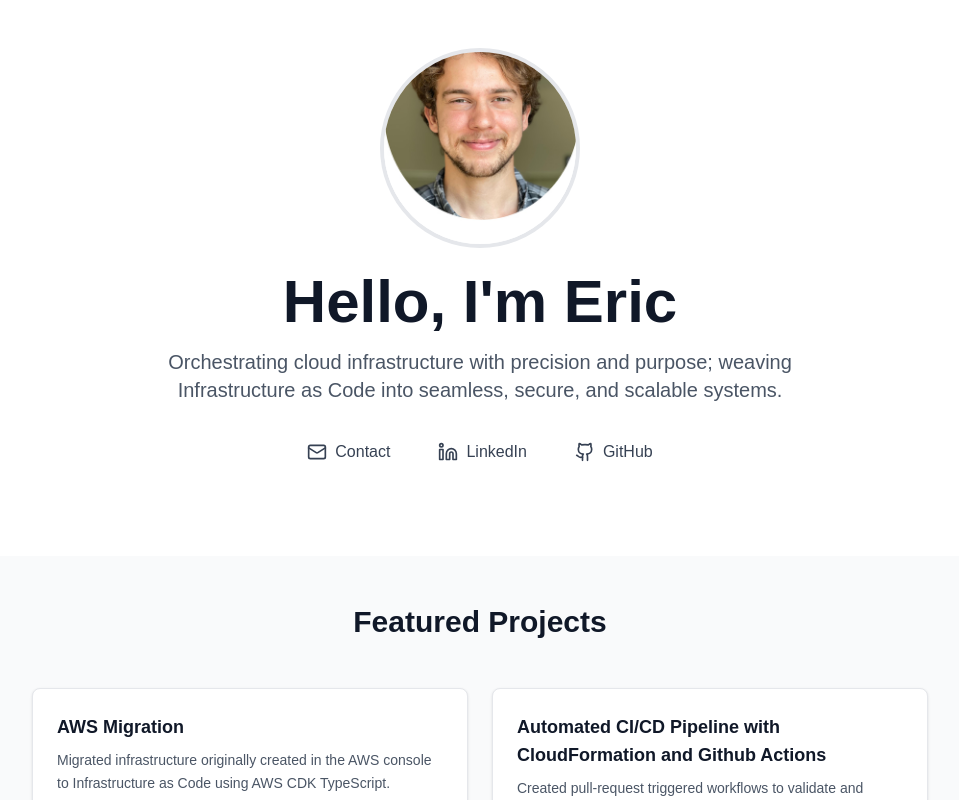
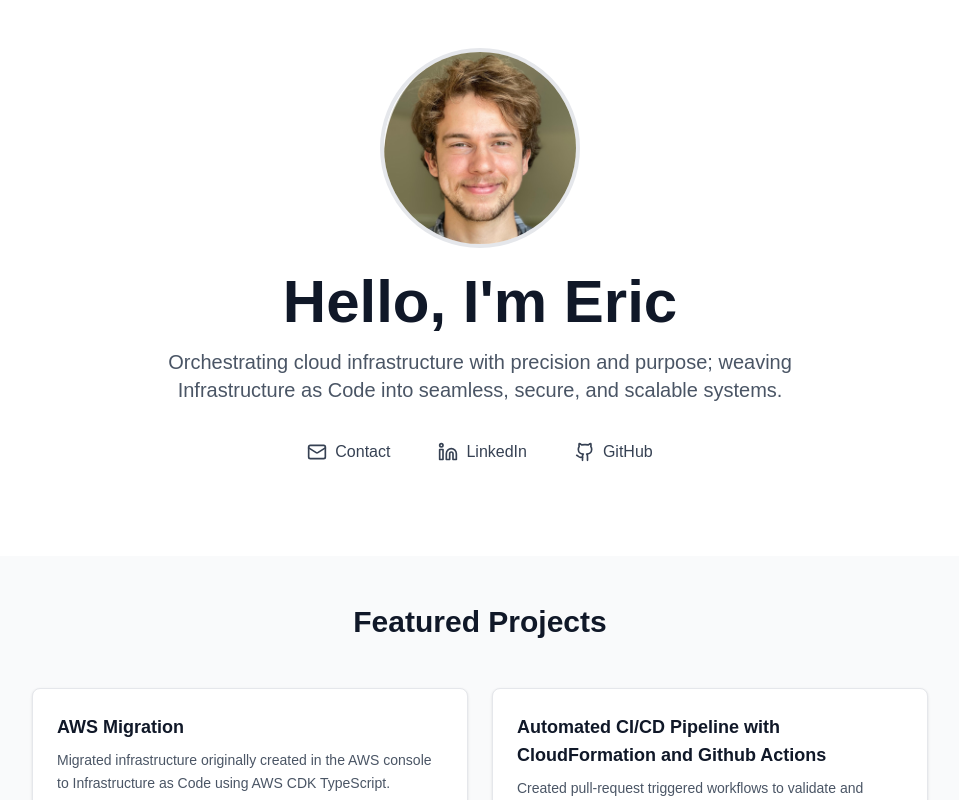
Before and after one commit to ericthebuilder/portfolio, a Next.js app in the folder portfolio/: page / in a window 1280 px wide. Shown: the top 800 px of the page, without its empty margins (160-1119 px from the left). Built offline with nearby package versions, Linux system fonts and the light colour scheme.

Commit message:
Fixed pic cropping

```diff
--- a/portfolio/src/app/page.tsx
+++ b/portfolio/src/app/page.tsx
@@ -39,15 +39,15 @@ export default function Portfolio() {
       <section className="py-12 px-4">
         <div className="container mx-auto max-w-4xl text-center">
           <div className="mb-8">
+            <div className="w-[200px] h-[200px] rounded-full overflow-hidden mx-auto mb-6 border-4 border-gray-200">
             <img
-              src="/profilepic-resized.jpg"
+              src="/pic-resized.jpg"
               alt="Profile picture"
-              width={200}
-              height={200}
+              className="w-full h-full object-cover"
               loading="lazy"
               decoding="async"
-              className="w-[200px] h-[200px] rounded-full mx-auto mb-6 border-4 border-gray-200 object-cover object-[center_10%]"
             />
+            </div>
             <h1 className="text-4xl md:text-6xl font-bold mb-4 text-gray-900">Hello, I&apos;m Eric</h1>
             <p className="text-xl text-gray-600 mb-6 max-w-2xl mx-auto">
               Orchestrating cloud infrastructure with precision and purpose; weaving Infrastructure as Code into seamless, secure, and scalable systems.
```
Also changed, not shown: portfolio/public/pic-resized.jpg (added), portfolio/public/profilepic-resized.jpg (deleted).
